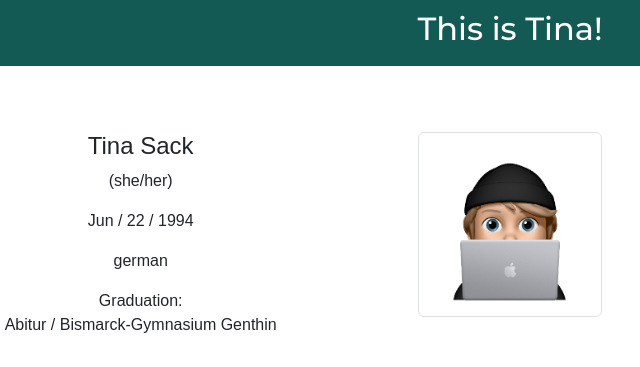
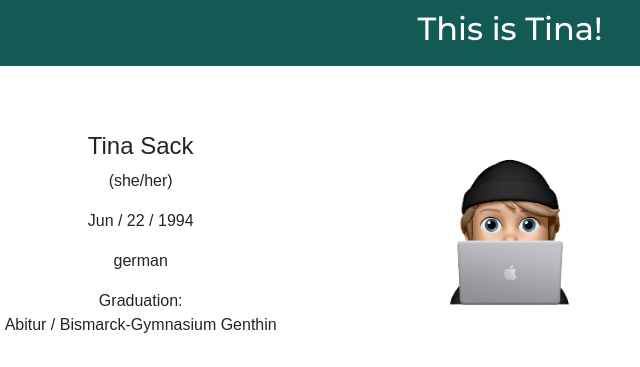
Before and after one commit to tinasack/tinasack.github.io, a plain HTML site: page index.html in a window 1280 px wide. Shown: the top 367 px of the page, 130-770 px from the left. Drawn offline with nearby package versions, Linux system fonts and the light colour scheme.

Commit message:
Update index.html

```diff
--- a/index.html
+++ b/index.html
@@ -56,7 +56,7 @@
             <p>Graduation:<br>Abitur / Bismarck-Gymnasium Genthin</p>
           </div>
           <div class="col-6 col-md-4">
-            <img src="tina_sack.png" class="img-thumbnail" alt="Tina" id="pic">
+            <img src="tina_sack.png" alt="Tina" id="pic">
           </div>
           <div id="per-info" class="col-sm-6 col-md-4">
             <h4>Professional Qualifictaion</h4>
```
